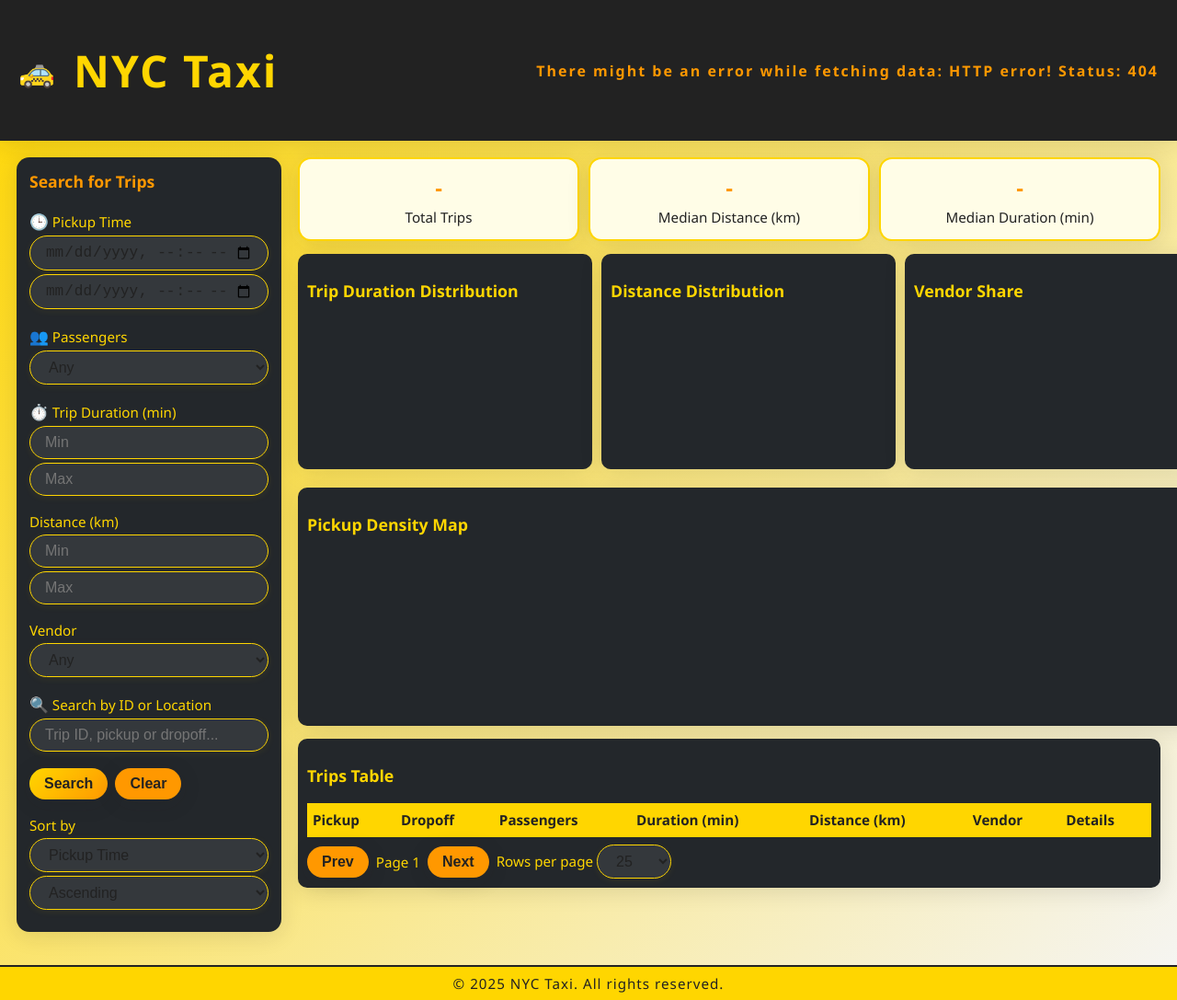
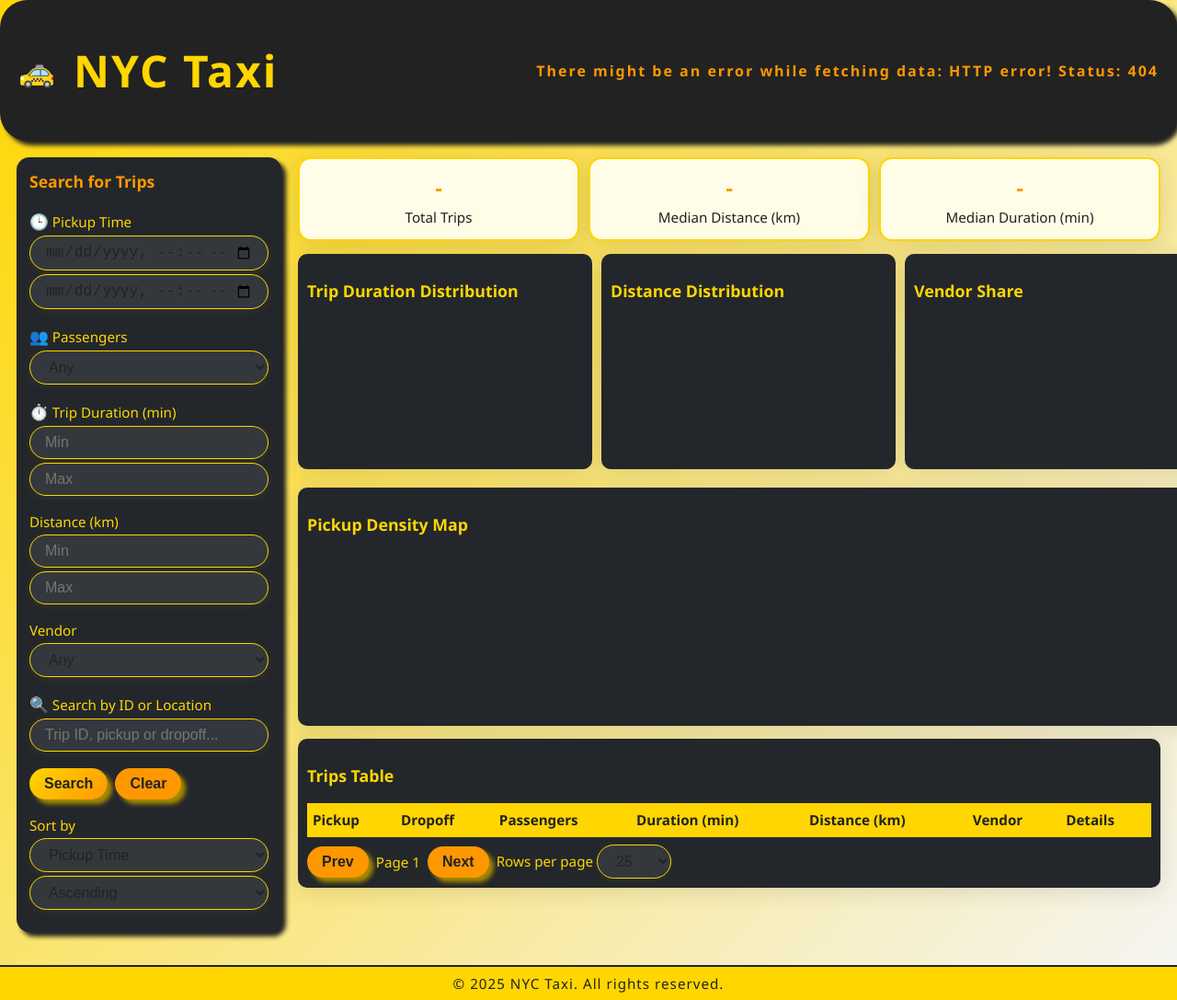
Before and after one commit to attorney755/Urban-Mobility-Data-Explorer, a plain HTML site: page frontend/index.html in a window 1280 px wide. Shown: the top 1087 px of the page at 92% size. Drawn offline with nearby package versions, Linux system fonts and the light colour scheme; no server answers.

Commit message:
final adjustments

```diff
--- a/frontend/style.css
+++ b/frontend/style.css
@@ -28,6 +28,7 @@ body {
 .nyc-header {
   display: flex;
   align-items: center;
+  border-radius: 30px;
   gap: 18px;
   background: var(--nyc-black);
   color: var(--nyc-yellow);
@@ -35,7 +36,7 @@ body {
   font-size: 1.5rem;
   font-weight: bold;
   letter-spacing: 2px;
-  box-shadow: var(--nyc-shadow);
+  box-shadow: 5px 5px 5px #222;
   /* I added a shadow for depth and used NYC colors for branding. */
 }
 
@@ -64,7 +65,7 @@ body {
   min-width: 220px;
   max-width: 260px;
   color: var(--nyc-yellow);
-  box-shadow: var(--nyc-shadow);
+  box-shadow: 5px 5px 5px #222;
   display: flex;
   flex-direction: column;
   gap: 8px;
@@ -130,8 +131,8 @@ body {
   padding: 8px 16px;
   font-weight: bold;
   cursor: pointer;
-  box-shadow: var(--nyc-shadow);
-  transition: background 0.2s;
+  box-shadow: 5px 5px 5px #a78b02;
+  transition: background 0.5s;
   font-size: 1rem;
   /* I styled buttons with rounded corners and a shadow for a 3D effect. */
 }
```
